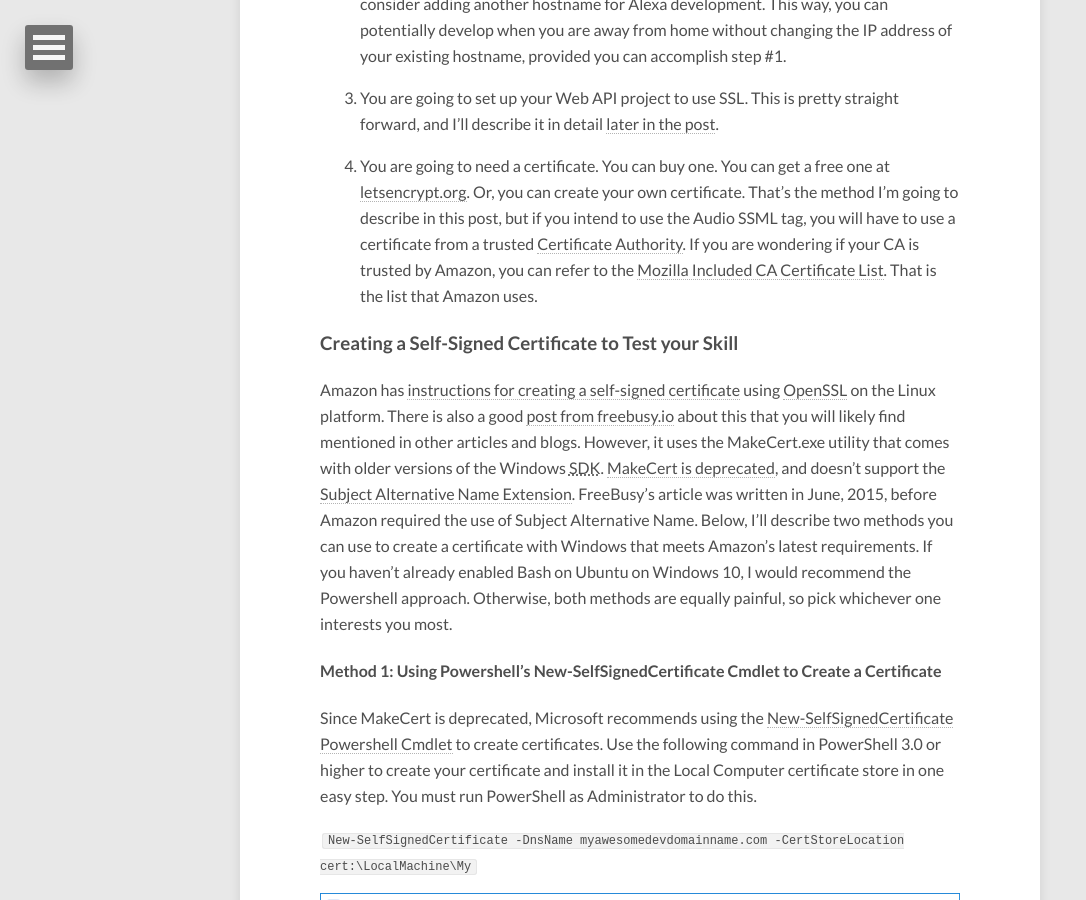
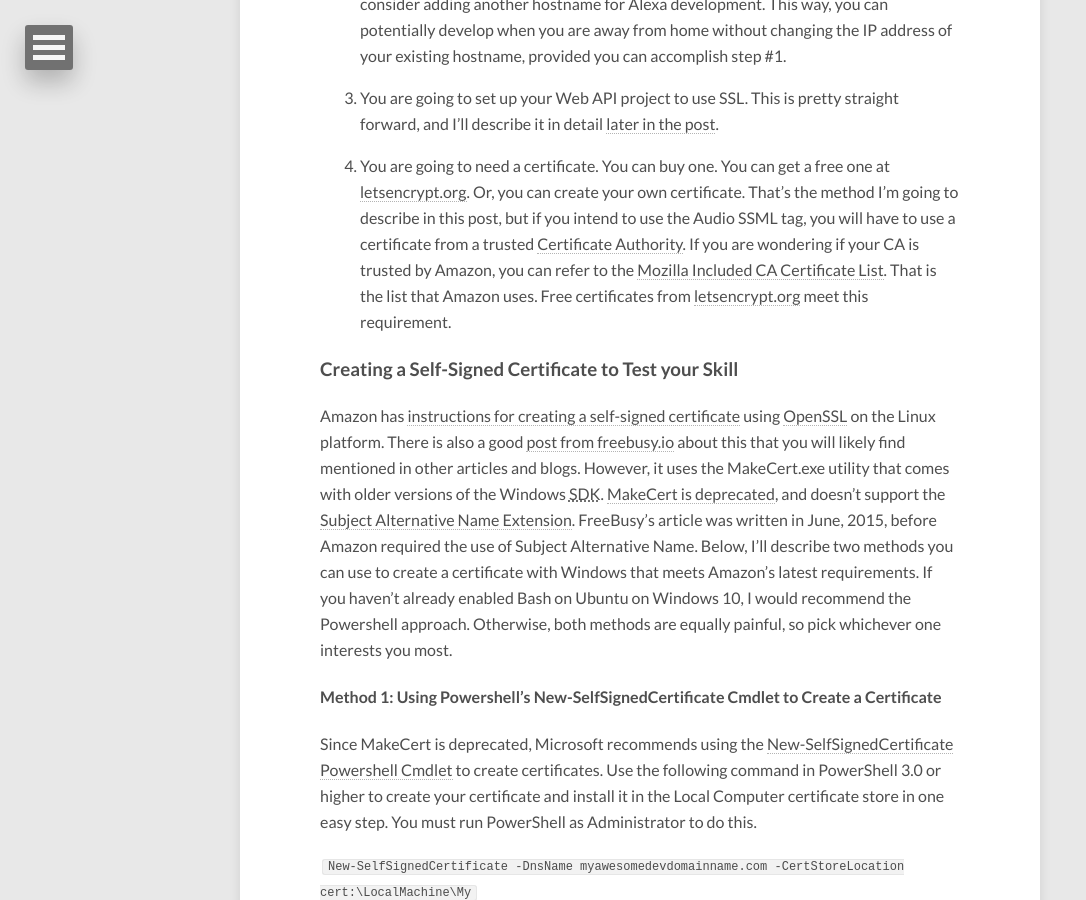
Before and after one commit to ljfraney/ljfraney.github.io, a Jekyll site: the page built from _posts/2016-12-28-alexa-dev-web-api.md, in a window 1280 px wide and 900 px high, scrolled down 1771 px. Shown: the whole window, without its empty margins (0-1086 px from the left). Built offline with Jekyll 4.4.1, drawn with Linux system fonts in a browser that asks for light colours; nearby versions of some CDN libraries; comment, search, counter and statistics services are not loaded.

Commit message:
Update about letsencrypt

```diff
--- a/_posts/2016-12-28-alexa-dev-web-api.md
+++ b/_posts/2016-12-28-alexa-dev-web-api.md
@@ -23,7 +23,7 @@
 
 3. You are going to set up your Web API project to use SSL. This is pretty straight forward, and I'll describe it in detail [later in the post](#enableSSL "Enabling your Web API App to Use SSL").
 
-4. You are going to need a certificate. You can buy one. You can get a free one at [letsencrypt.org](https://letsencrypt.org "Let's Encrypt"). Or, you can create your own certificate. That's the method I'm going to describe in this post, but if you intend to use the Audio SSML tag, you will have to use a certificate from a trusted [Certificate Authority](https://en.wikipedia.org/wiki/Certificate_authority "Wikipedia article on certifite authority"). If you are wondering if your CA is trusted by Amazon, you can refer to the [Mozilla Included CA Certificate List](https://wiki.mozilla.org/CA:IncludedCAs, "Mozilla Included CA Certificate List"). That is the list that Amazon uses.
+4. You are going to need a certificate. You can buy one. You can get a free one at [letsencrypt.org](https://letsencrypt.org "Let's Encrypt"). Or, you can create your own certificate. That's the method I'm going to describe in this post, but if you intend to use the Audio SSML tag, you will have to use a certificate from a trusted [Certificate Authority](https://en.wikipedia.org/wiki/Certificate_authority "Wikipedia article on certifite authority"). If you are wondering if your CA is trusted by Amazon, you can refer to the [Mozilla Included CA Certificate List](https://wiki.mozilla.org/CA:IncludedCAs, "Mozilla Included CA Certificate List"). That is the list that Amazon uses. Free certificates from [letsencrypt.org](https://letsencrypt.org "Let's Encrypt") meet this requirement.
 
 ### Creating a Self-Signed Certificate to Test your Skill
 
```
